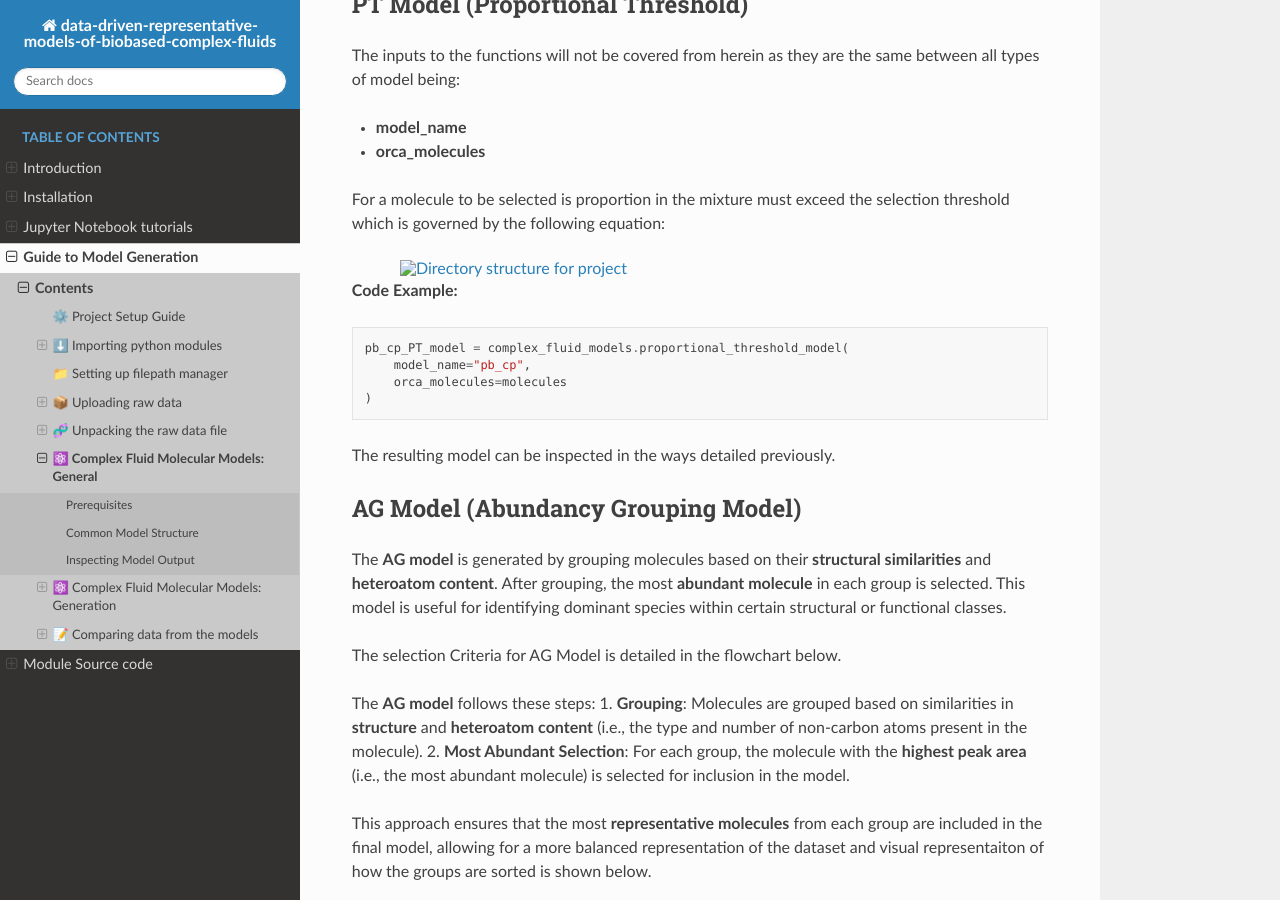
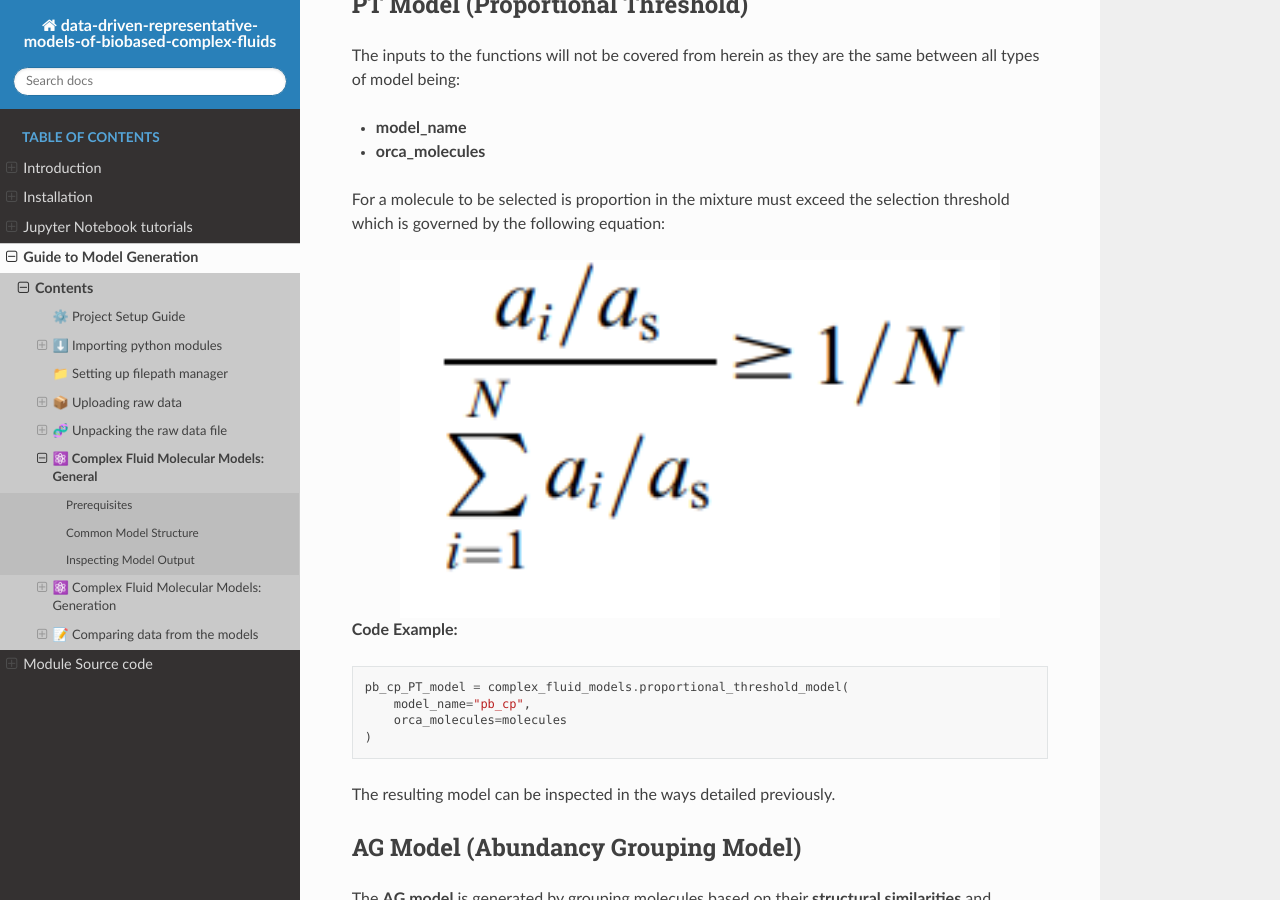
Before and after one commit to MMLabCodes/data-driven-representative-models-of-biobased-complex-fluids, a Sphinx documentation site: the page built from docs/model_overview.rst, in a window 1280 px wide and 900 px high, scrolled down 3257 px. Built offline with Sphinx 7.4.7 and the Read the Docs theme 3.1.0, drawn with Linux system fonts in a browser that asks for light colours; pages that are not in the unit, such as notebooks, are missing from menus.

Commit message:
Image bugfix

```diff
--- a/docs/model_overview.rst
+++ b/docs/model_overview.rst
@@ -136,7 +136,7 @@
 
 For a molecule to be selected is proportion in the mixture must exceed the selection threshold which is governed by the following equation:
 
-.. image:: images/pt_criteria.png
+.. image:: images/pt_criteria.PNG
    :alt: Directory structure for project
    :align: center
    :width: 600px
@@ -166,7 +166,7 @@
 This approach ensures that the most **representative molecules** from each group are included in the final model, allowing for a more balanced representation of the dataset and visual representaiton of how
 the groups are sorted is shown below.
 
-.. image:: images/ag_sg_criteria.png
+.. image:: images/ag_sg_criteria.PNG
    :alt: Directory structure for project
    :align: center
    :width: 600px
```
